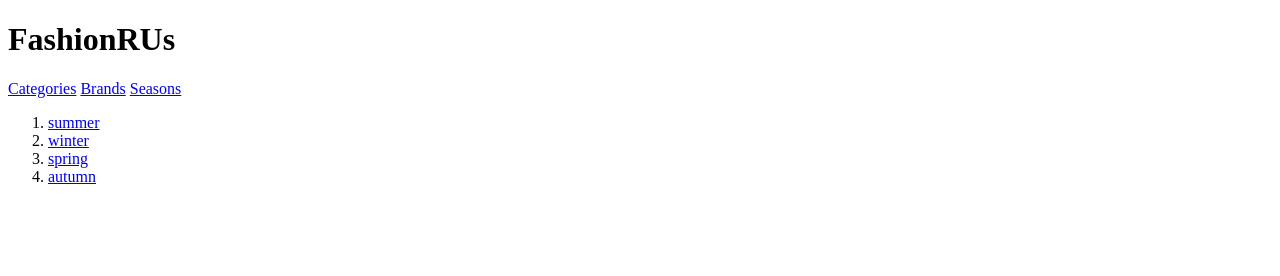
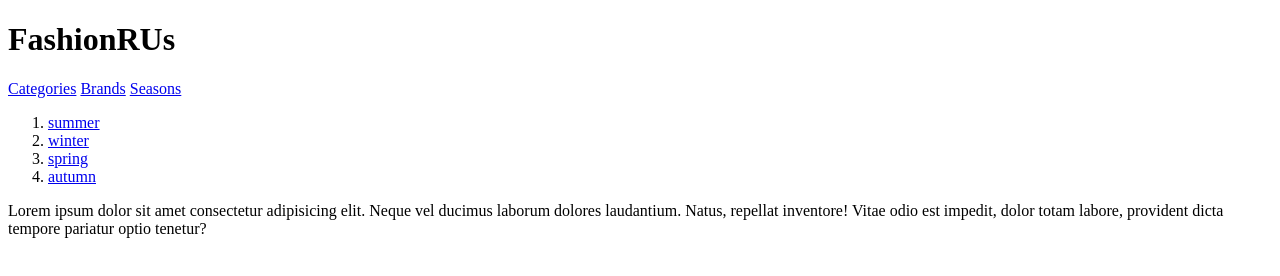
Before and after one commit to fahm0049/Static-Product-Assignment, a plain HTML site: page index.html in a window 1280 px wide. Drawn offline with Linux system fonts and the light colour scheme.

Commit message:
lorem change

```diff
--- a/index.html
+++ b/index.html
@@ -24,6 +24,7 @@
            <li><a href="autumn">autumn</a></li>
        </ol>
    </section>
+   <p>Lorem ipsum dolor sit amet consectetur adipisicing elit. Neque vel ducimus laborum dolores laudantium. Natus, repellat inventore! Vitae odio est impedit, dolor totam labore, provident dicta tempore pariatur optio tenetur?</p>
 </main>
 
 </body>
```
